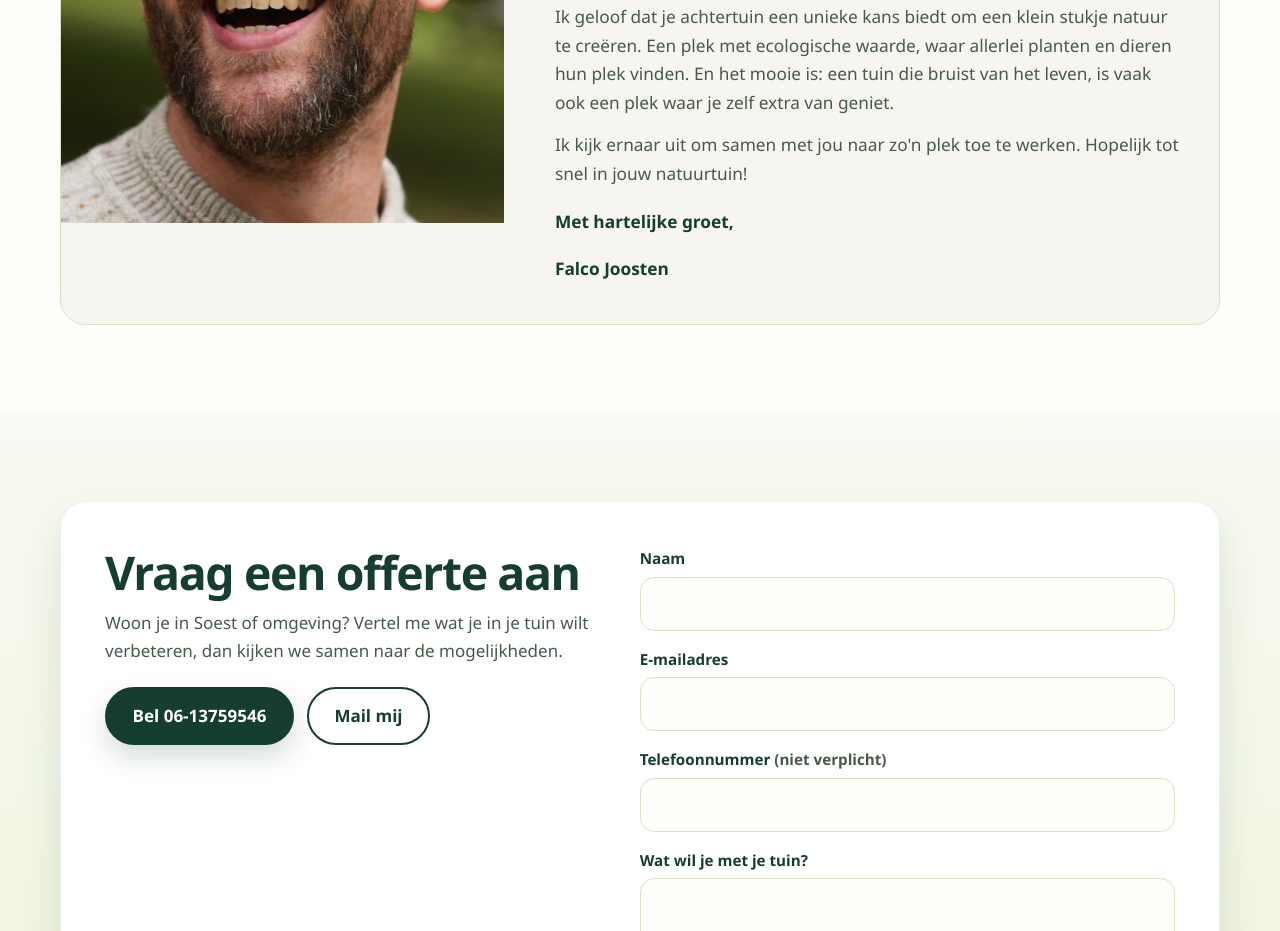
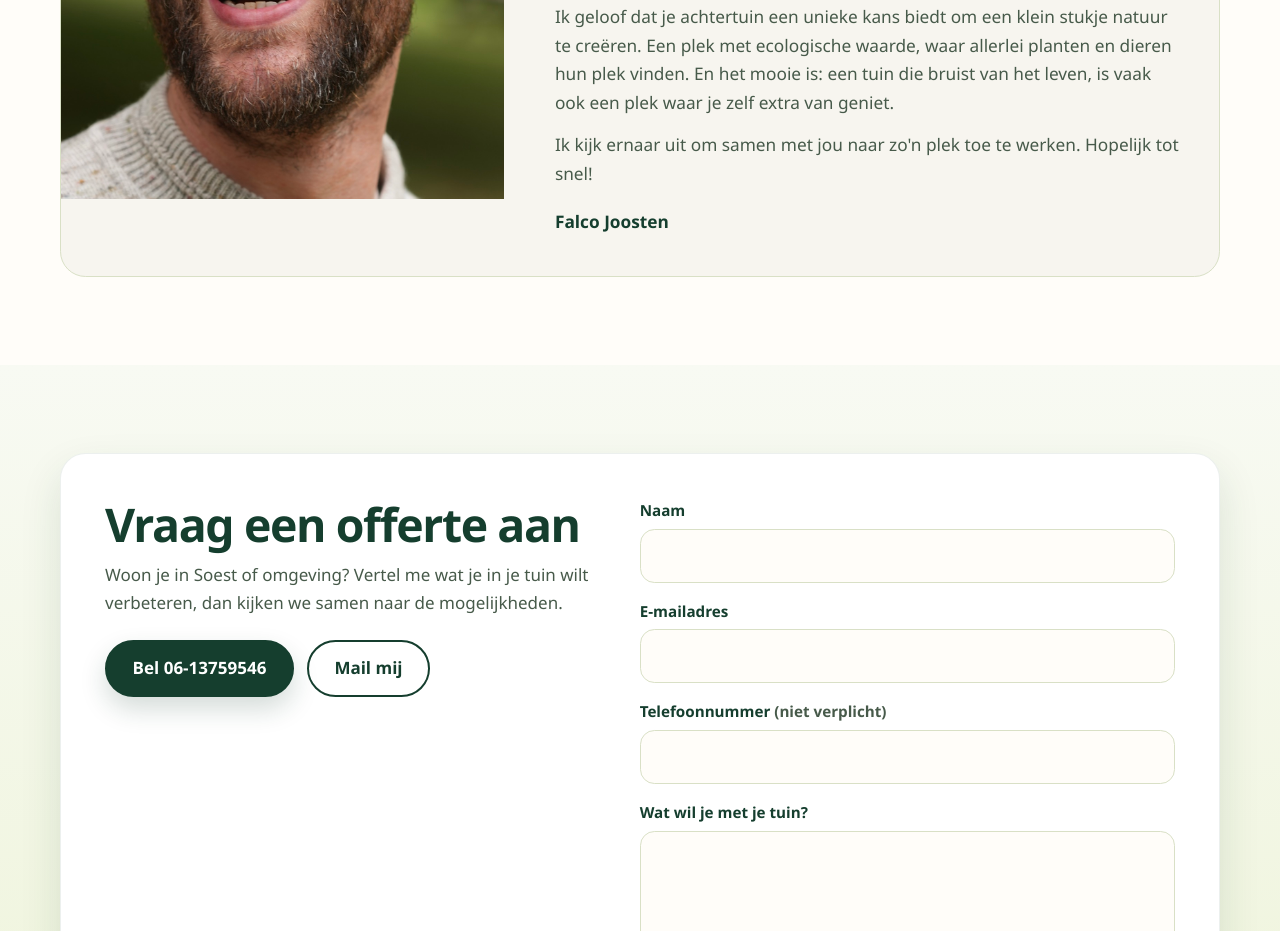
Before and after one commit to FalcHovenier/website, a plain HTML site: page index.html in a window 1280 px wide. Shown: the part 5216-6147 px from the top of the page. Drawn offline with Linux system fonts and the light colour scheme.

Commit message:
Update index.html

```diff
--- a/index.html
+++ b/index.html
@@ -268,8 +268,7 @@
           <p>Ik houd van de natuur, met al haar dieren en planten. Van het leven onder de grond tot alles wat groeit en bloeit in de tuin. Daarom maak ik tuinen waarin ook voor de natuur volop ruimte is.</p>
           <p>Ik geniet ervan om creatieve oplossingen te bedenken. Daarbij vind ik het belangrijk dat ideeën niet alleen mooi en goed zijn voor de natuur, maar ook praktisch uitvoerbaar en betaalbaar blijven.</p>
           <p>Ik geloof dat je achtertuin een unieke kans biedt om een klein stukje natuur te creëren. Een plek met ecologische waarde, waar allerlei planten en dieren hun plek vinden. En het mooie is: een tuin die bruist van het leven, is vaak ook een plek waar je zelf extra van geniet.</p>
-          <p>Ik kijk ernaar uit om samen met jou naar zo'n plek toe te werken. Hopelijk tot snel in jouw natuurtuin!</p>
-          <p class="sign">Met hartelijke groet,</p>
+          <p>Ik kijk ernaar uit om samen met jou naar zo'n plek toe te werken. Hopelijk tot snel!</p>
           <p class="sign">Falco Joosten</p>
         </div>
       </div>
```
